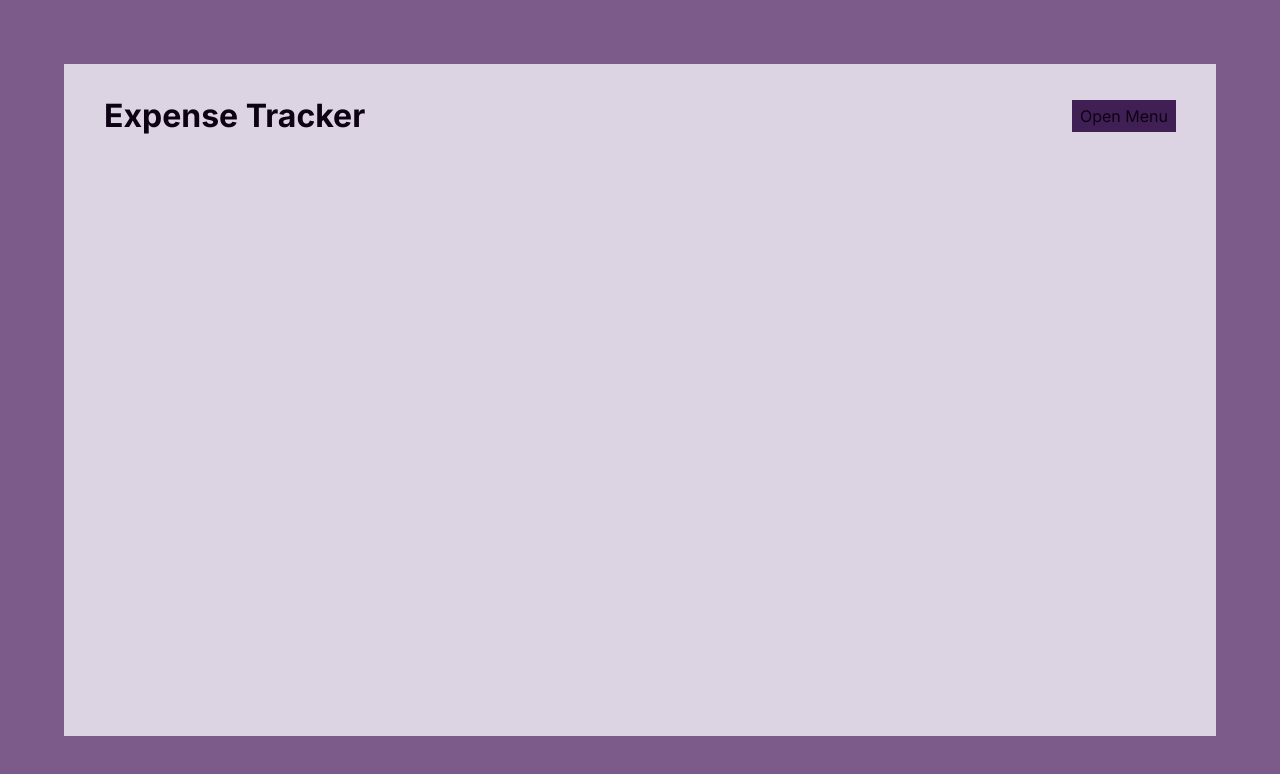
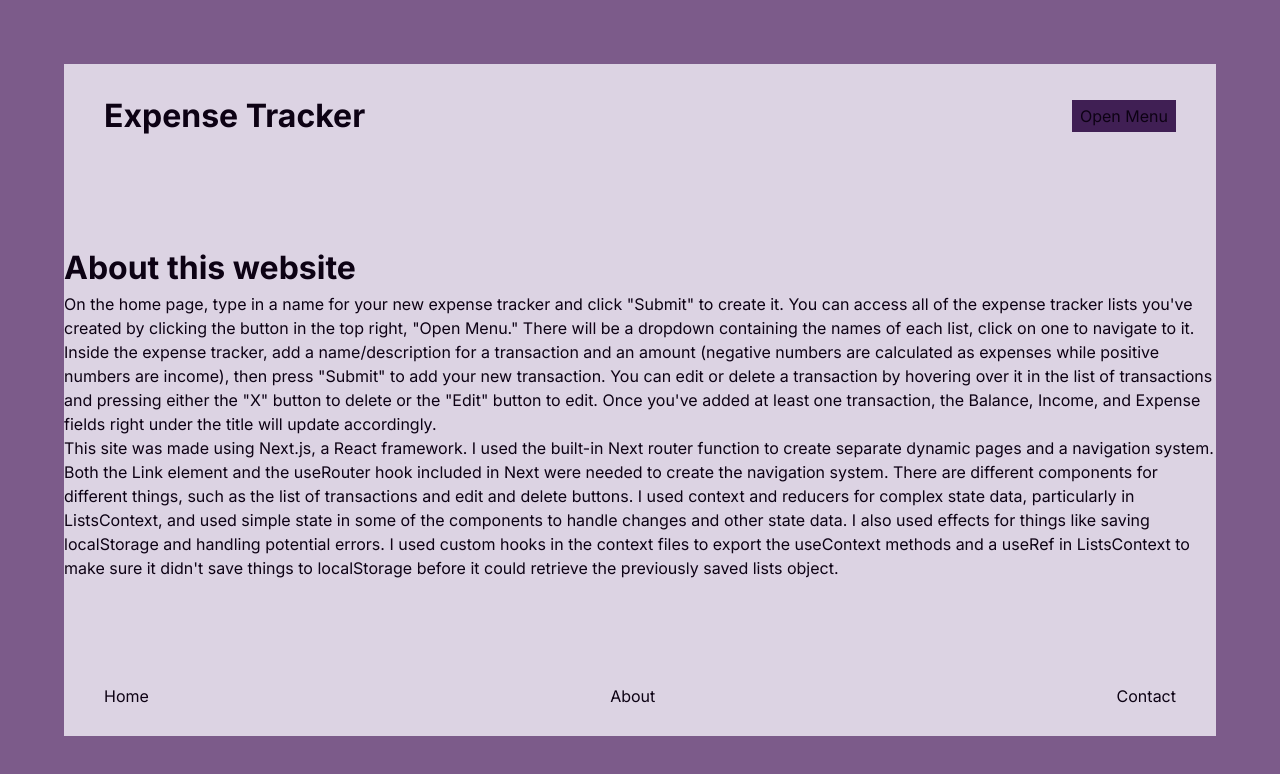
Before and after one commit to kyupin64/expense-tracker, a Next.js app: page /about in a window 1280 px wide. Before the commit this address had no page. Shown: the top 774 px of the page. Built offline with nearby package versions, Linux system fonts and the light colour scheme.

Commit message:
Add About and Contact pages

```diff
--- /dev/null
+++ b/src/app/about/page.js
@@ -0,0 +1,28 @@
+export default function About() {
+    return (
+        <div>
+            <h1>About this website</h1>
+            <p>
+                On the home page, type in a name for your new expense tracker and click "Submit" to create it. You can access
+                all of the expense tracker lists you've created by clicking the button in the top right, "Open Menu." There
+                will be a dropdown containing the names of each list, click on one to navigate to it. Inside the expense tracker,
+                add a name/description for a transaction and an amount (negative numbers are calculated as expenses while positive
+                numbers are income), then press "Submit" to add your new transaction. You can edit or delete a transaction by
+                hovering over it in the list of transactions and pressing either the "X" button to delete or the "Edit" button
+                to edit. Once you've added at least one transaction, the Balance, Income, and Expense fields right under the title
+                will update accordingly.
+            </p>
+            <p>
+                This site was made using <a href="https://nextjs.org/" target="_blank" rel="noopener noreferrer">Next.js</a>,
+                a React framework. I used the built-in Next router function to create separate dynamic pages and a navigation
+                system. Both the Link element and the useRouter hook included in Next were needed to create the navigation system.
+                There are different components for different things, such as the list of transactions and edit and delete buttons.
+                I used context and reducers for complex state data, particularly in ListsContext, and used simple state in some
+                of the components to handle changes and other state data. I also used effects for things like saving localStorage
+                and handling potential errors. I used custom hooks in the context files to export the useContext methods and a
+                useRef in ListsContext to make sure it didn't save things to localStorage before it could retrieve the previously
+                saved lists object.
+            </p>
+        </div>
+    );
+};
--- /dev/null
+++ b/src/app/contact/page.js
@@ -0,0 +1,8 @@
+export default function Contact() {
+    return (
+        <div>
+            <h1>Contact Me</h1>
+            <p>Check out my <a href="https://github.com/kyupin64" target="_blank" rel="noopener noreferrer">GitHub</a></p>
+        </div>
+    );
+};
--- a/src/app/layout.js
+++ b/src/app/layout.js
@@ -1,8 +1,9 @@
 import { Inter } from "next/font/google";
 import "./globals.css";
-import Header from "../components/Header";
 import { ListsProvider } from "@/contexts/ListsContext";
 import { CurrentListProvider } from "@/contexts/CurrentListContext";
+import Header from "../components/Header";
+import Footer from "@/components/Footer";
 
 const inter = Inter({ subsets: ["latin"] });
 
@@ -17,13 +18,14 @@ export default function RootLayout({ children }) {
       <CurrentListProvider>
         <html lang="en">
           <body className={inter.className}>
-            <main className="flex h-full flex-col items-center">
+            <main className="flex h-full flex-col items-center justify-between">
               <Header />
               {children}
+              <Footer />
             </main>
           </body>
         </html>
       </CurrentListProvider>
     </ListsProvider>
   );
-}
+};
--- /dev/null
+++ b/src/components/Footer.js
@@ -0,0 +1,14 @@
+"use client";
+import Link from "next/link";
+
+export default function Footer() {
+  return (
+    <>
+      <nav className="flex justify-between items-center w-full py-7 px-10">
+        <Link href="/">Home</Link>
+        <Link href="/about">About</Link>
+        <Link href="/contact">Contact</Link>
+      </nav>
+    </>
+  );
+};
```
